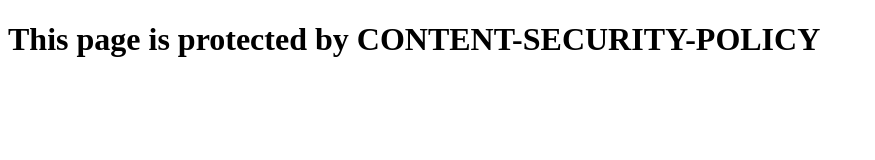
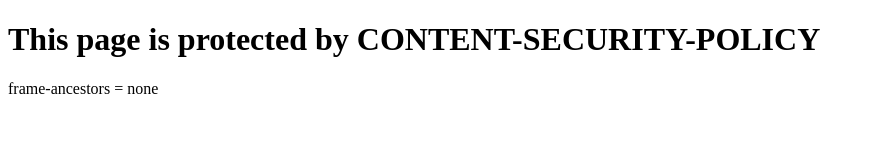
Before and after one commit to Wtheodoro/content-security-policy, a plain HTML site: page index.html in a window 1280 px wide. Shown: the whole page, without its empty margins (0-875 px from the left). Drawn offline with Linux system fonts and the light colour scheme.

Commit message:
meta: add none as frame ancestors

```diff
--- a/index.html
+++ b/index.html
@@ -13,5 +13,6 @@
   </head>
   <body>
     <h1>This page is protected by CONTENT-SECURITY-POLICY</h1>
+    <p>frame-ancestors = none</p>
   </body>
 </html>
```
